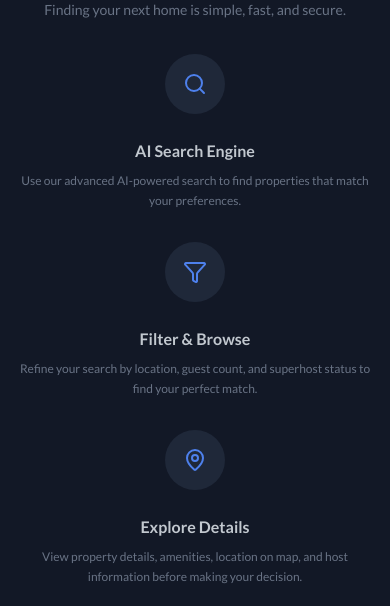
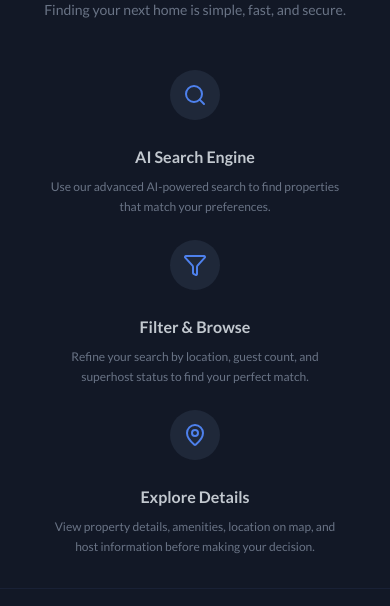
Before and after one commit to jerzyszajner/property-listing, a React (Vite) app: page / in a window 390 px wide. Shown: the part 497-1103 px from the top of the page. Built offline with nearby package versions, Linux system fonts and the light colour scheme; no server answers; the database is empty.

Commit message:
improve home page responsive design

```diff
--- a/src/pages/Home/Home.module.css
+++ b/src/pages/Home/Home.module.css
@@ -9,6 +9,12 @@
 @media (max-width: 768px) {
     .home {
         padding: 0;
+        gap: var(--spacing-xxl);
+    }
+}
+
+@media (max-width: 480px) {
+    .home {
         gap: var(--spacing-xl);
     }
 }
--- a/src/pages/Home/components/HowItWorks/HowItWorks.module.css
+++ b/src/pages/Home/components/HowItWorks/HowItWorks.module.css
@@ -5,7 +5,7 @@
 
 .container {
     width: 100%;
-    padding: 0 var(--spacing-xl);
+    /* padding: var(--spacing-xl); */
 }
 
 .title {
@@ -24,8 +24,9 @@
 
 .steps {
     display: grid;
-    grid-template-columns: repeat(3, 1fr);
-    gap: var(--spacing-xl);
+    grid-template-columns: repeat(3, minmax(0, 300px));
+    justify-content: space-between;
+    gap: var(--spacing-lg);
 }
 
 .step {
@@ -76,17 +77,12 @@
 
     .subtitle {
         font-size: var(--font-size-sm);
-        margin-bottom: var(--spacing-xl);
-    }
-
-    .steps {
-        grid-template-columns: 1fr;
-        gap: var(--spacing-xl);
+        margin-bottom: var(--spacing-xxl);
     }
 
     .iconWrapper {
-        width: 60px;
-        height: 60px;
+        width: 50px;
+        height: 50px;
     }
 
     .icon {
@@ -102,3 +98,10 @@
         font-size: var(--font-size-xs);
     }
 }
+
+@media (max-width: 480px) {
+    .steps {
+        grid-template-columns: repeat(1, minmax(0, 300px));
+        justify-content: center;
+    }
+}
```
